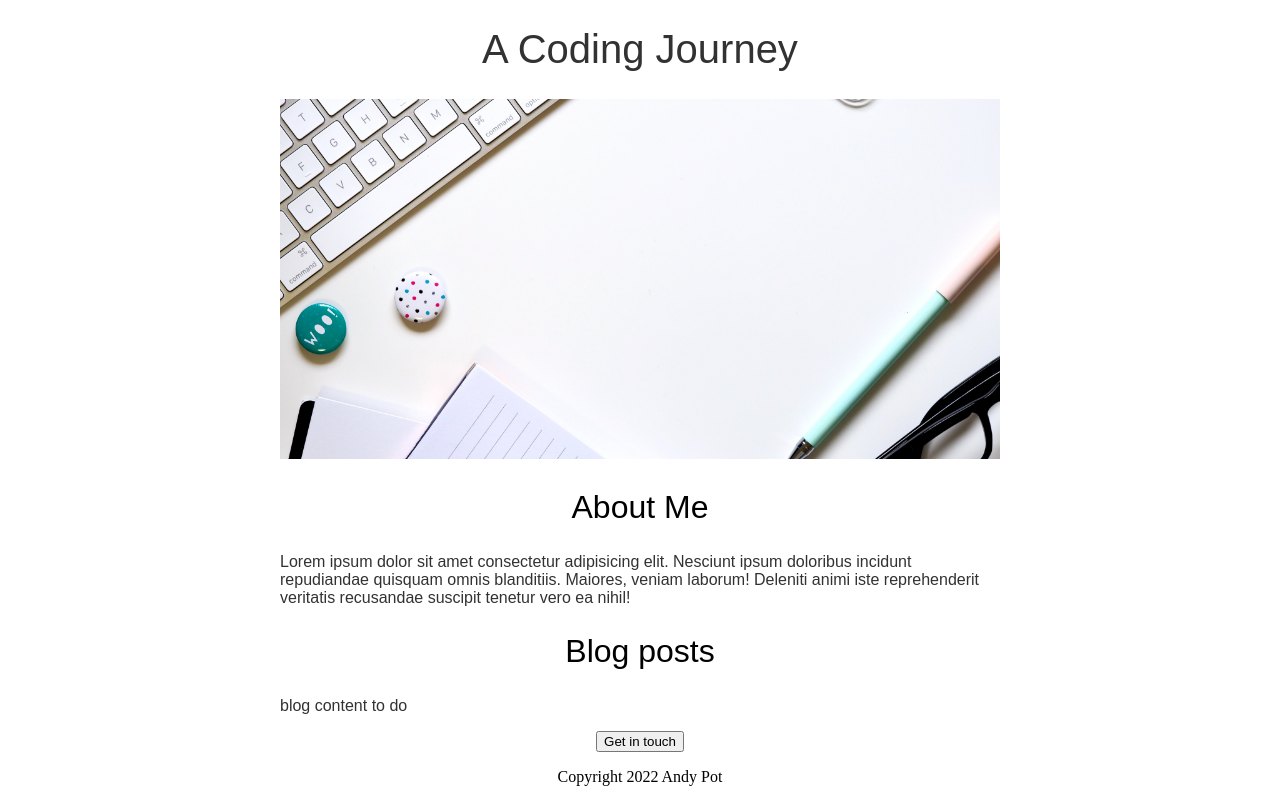
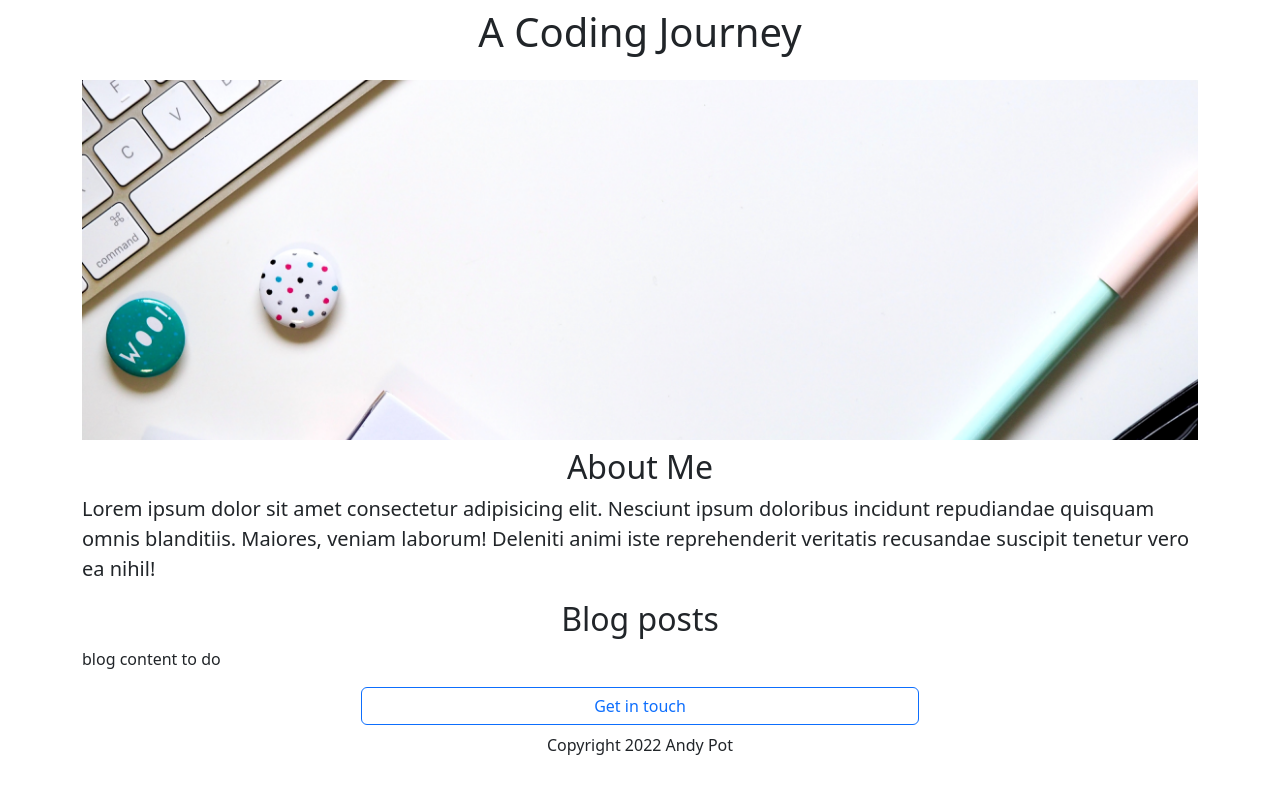
Before and after one commit to aguacaliente/blog-v3, a Flask app: page / in a window 1280 px wide. After the commit the page ends 755 px from the top, so only its background shows below. Run offline with Flask 3, Linux system fonts and the light colour scheme.

Commit message:
added bs

```diff
--- a/templates/home.html
+++ b/templates/home.html
@@ -4,56 +4,33 @@
     <meta charset="UTF-8">
     <meta http-equiv="X-UA-Compatible" content="IE=edge">
     <meta name="viewport" content="width=device-width, initial-scale=1.0">
-    <title>APcodes</title>
+    <link href="https://cdn.jsdelivr.net/npm/bootstrap@5.2.3/dist/css/bootstrap.min.css"
+    rel="stylesheet" integrity="sha384-rbsA2VBKQhggwzxH7pPCaAqO46MgnOM80zW1RWuH61DGLwZJEdK2Kadq2F9CUG65"
+    crossorigin="anonymous">
+    <style></style>
     <style>
-        h1{
-            font-size:40px;
-            font-family:sans-serif;
-            font-weight: normal;
-            color: rgb(50,50,50);
-            text-align: center;
-        }
-
         #banner{
+            height:360px;
             width:100%;
-            height:360px;
-            object-fit: cover ;
-        }
-
-        h2{
-            font-family:sans-serif;
-            font-size: 32px;
-            color: rgb (100,100,100);
-            text-align: center;
-            font-weight: normal;
-        }
-
-        .bodytext{
-            font-family: sans-serif;
-            color: rgb(50,50,50);
-        }
-
-        .container{
-            max-width: 720px;
-            margin: 0 auto 0 auto;
+            object-fit: cover;
         }
     </style>
 </head>
 <body>
-    <div class="container">
-    <h1>A Coding Journey</h1>
-    <img id ="banner" src= "/static/blog-banner.jpeg" />
-    <h2>About Me</h2>
-    <p class= "bodytext">Lorem ipsum dolor sit amet consectetur adipisicing elit.
+    <div class ="container">
+    <h1 class="text-center mt-2 mb-4">A Coding Journey</h1>
+    <img class="img-fluid" id="banner"src= "/static/blog-banner.jpeg" alt="" />
+    <h2 class="text-center mt-2">About Me</h2>
+    <p class="lead">Lorem ipsum dolor sit amet consectetur adipisicing elit.
     Nesciunt ipsum doloribus incidunt repudiandae quisquam omnis blanditiis. Maiores, veniam laborum!
     Deleniti animi iste reprehenderit veritatis recusandae suscipit tenetur vero ea nihil!</p>
 
-    <h2>Blog posts</h2>
-    <p class = "bodytext">blog content to do</p>
-        <div style="text-align:center;">
-    <button>Get in touch</button>
-    <p>Copyright 2022 Andy Pot</p>
+    <h2 class="text-center mt-2">Blog posts</h2>
+    <p>blog content to do</p>
+        <div class = "d-grid gap-2 col-6 mx-auto">
+    <button type ="button" class="btn btn-outline-primary">Get in touch</button>
         </div>
+        <div class="text-center mt-2 mb-4">Copyright 2022 Andy Pot</div>
 </div>
 </body>
 </html>
```
